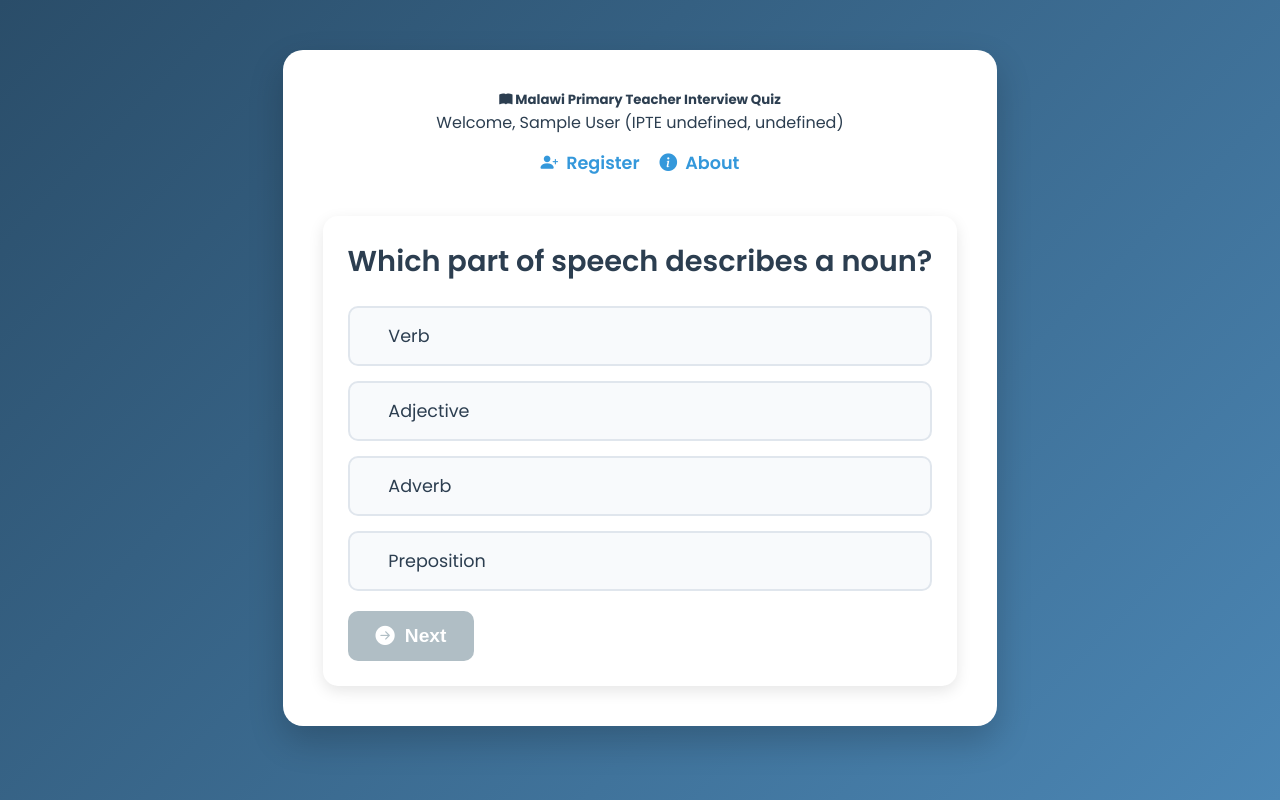
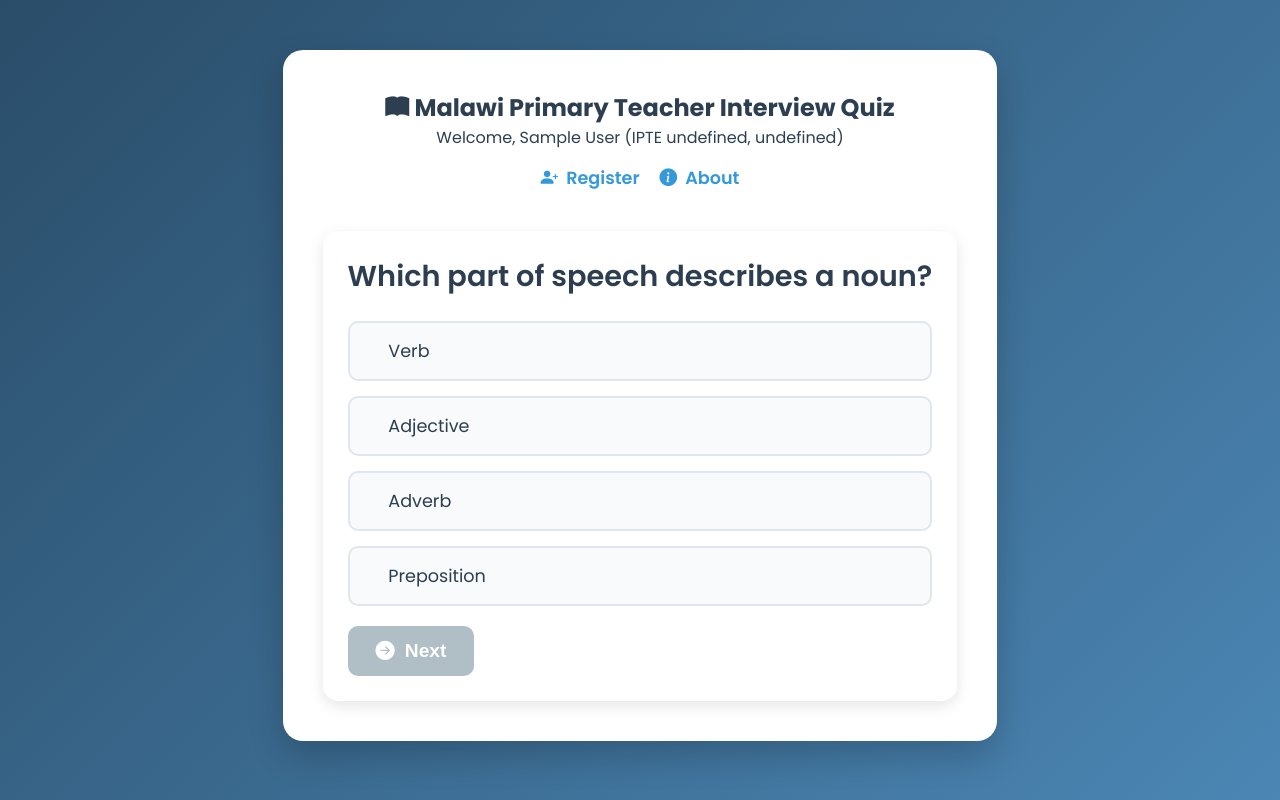
Before and after one commit to Benayachisale/T2_QUIZ, a plain HTML site: page index.html in a window 1280 px wide. Drawn offline with nearby package versions, Linux system fonts and the light colour scheme; sample sign-in values are in the browser's storage.

Commit message:
Update index.html

```diff
--- a/index.html
+++ b/index.html
@@ -10,7 +10,7 @@
 <body>
     <div class="container">
         <header>
-            <h5><i class="bi bi-book-fill"></i> Malawi Primary Teacher Interview Quiz</h5>
+            <h2><i class="bi bi-book-fill"></i> Malawi Primary Teacher Interview Quiz</h2>
             <div id="user-info"></div>
             <nav>
                 <a href="form.html"><i class="bi bi-person-plus-fill"></i> Register</a>
```
